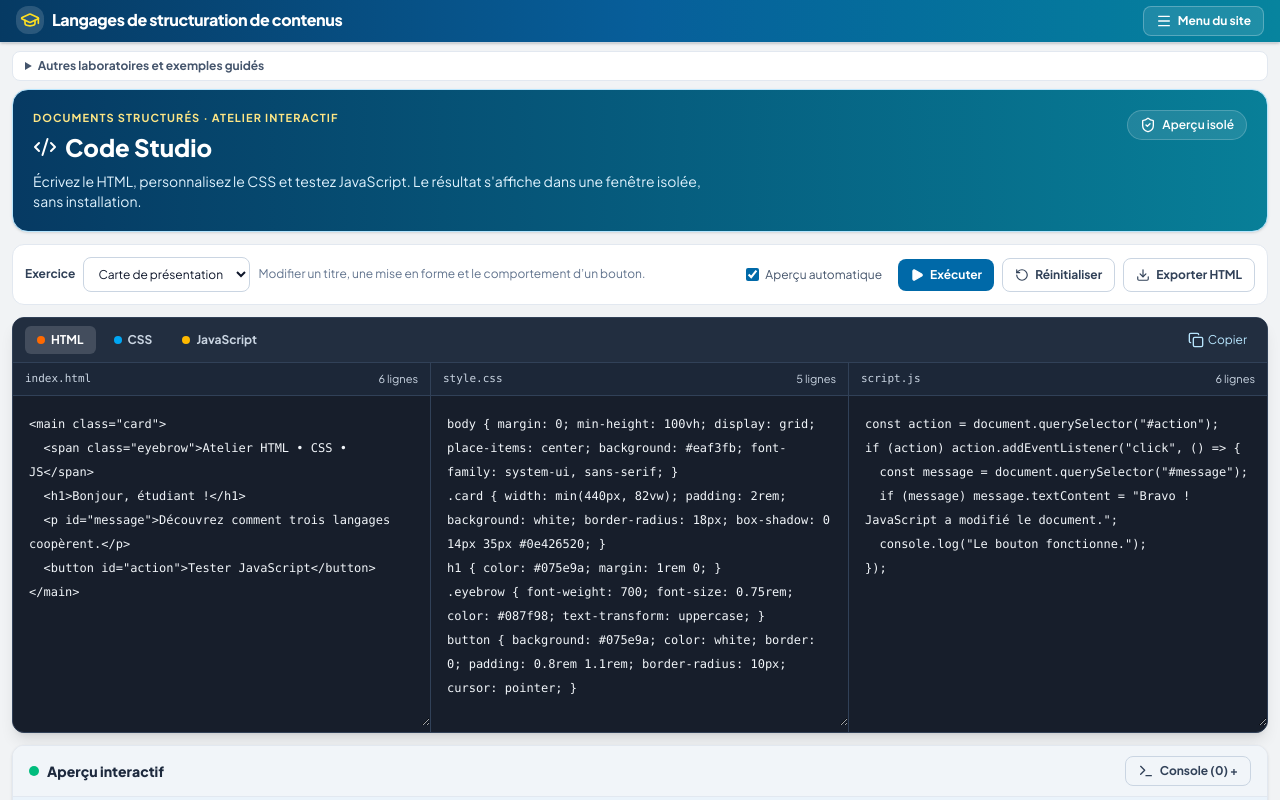
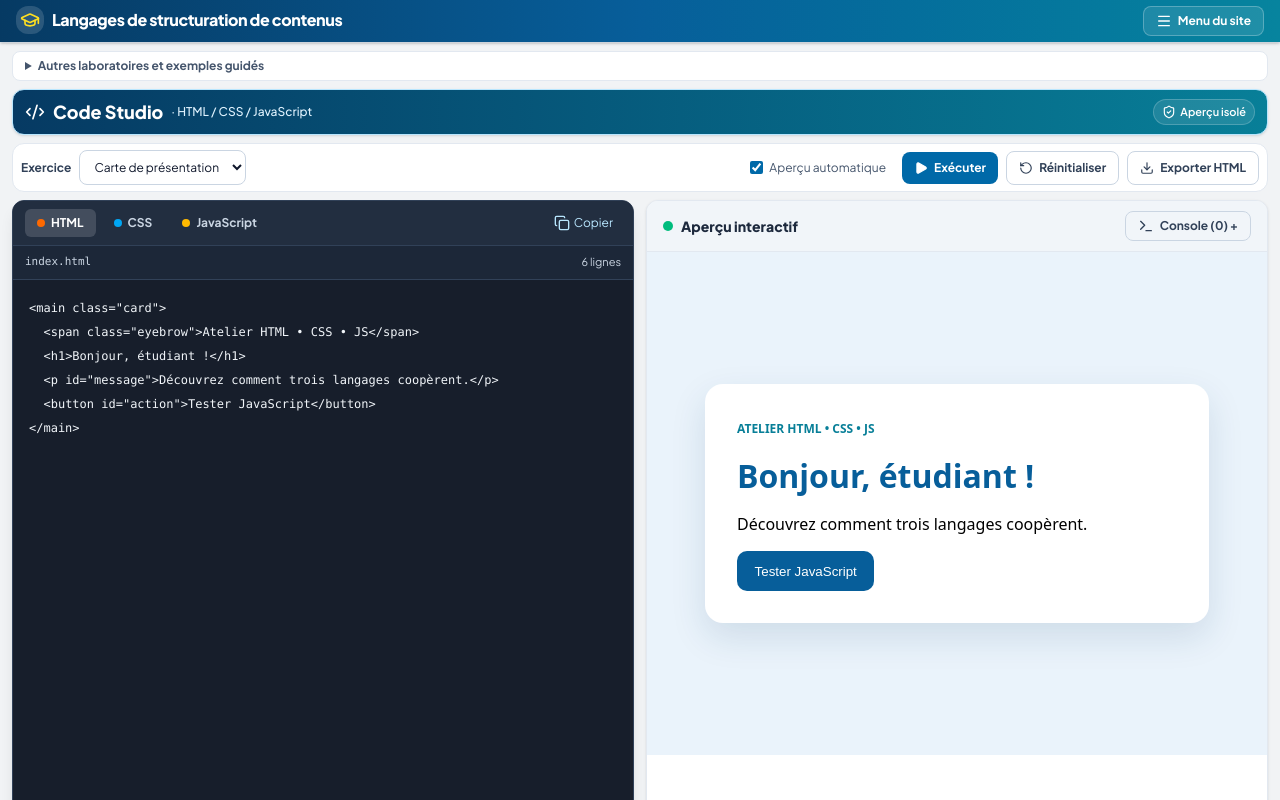
Before and after one commit to Bouguen/ds-1, a React (Vite) app: page / in a window 1280 px wide. Both pictures are taken after a click on the button "Ouvrir Code Studio". Shown: the top 800 px of the page. Built offline with nearby package versions, Linux system fonts and the light colour scheme.

Commit message:
feat: put live code editor and preview side by side, reduce studio chrome

```diff
--- a/src/components/WebCodeStudio.tsx
+++ b/src/components/WebCodeStudio.tsx
@@ -194,26 +194,26 @@ export function WebCodeStudio() {
     requestAnimationFrame(() => { node.selectionStart = node.selectionEnd = start + 2; });
   };
 
-  return <section aria-label="Code Studio HTML CSS JavaScript" className="space-y-3">
-    <div className="rounded-2xl border border-sky-200 dark:border-sky-900 bg-gradient-to-r from-[#063a63] to-[#087f98] text-white p-4 sm:p-5 shadow-sm">
-      <div className="flex flex-wrap gap-3 justify-between items-start">
+  return <section aria-label="Code Studio HTML CSS JavaScript" className="space-y-2">
+    <div className="rounded-xl border border-sky-200 dark:border-sky-900 bg-gradient-to-r from-[#063a63] to-[#087f98] text-white px-3 py-2 shadow-sm">
+      <div className="flex flex-wrap gap-2 justify-between items-center">
         <div>
-          <p className="text-[11px] uppercase tracking-widest font-bold text-amber-200">Documents structurés · Atelier interactif</p>
-          <h2 className="flex items-center gap-2 text-xl sm:text-2xl font-black mt-1"><Code2 className="w-6 h-6" aria-hidden="true"/> Code Studio</h2>
-          <p className="text-xs sm:text-sm mt-2 text-sky-100 max-w-2xl">Écrivez le HTML, personnalisez le CSS et testez JavaScript. Le résultat s'affiche dans une fenêtre isolée, sans installation.</p>
+
+          <h2 className="flex items-center gap-2 text-base sm:text-lg font-black"><Code2 className="w-5 h-5" aria-hidden="true"/> Code Studio <span className="text-xs font-medium text-sky-100 hidden sm:inline">· HTML / CSS / JavaScript</span></h2>
+
         </div>
-        <span className="inline-flex items-center gap-1.5 rounded-full bg-white/10 px-3 py-1.5 text-xs font-semibold border border-white/20"><ShieldCheck className="w-4 h-4"/> Aperçu isolé</span>
+        <span className="inline-flex items-center gap-1 rounded-full bg-white/10 px-2 py-1 text-[11px] font-semibold border border-white/20"><ShieldCheck className="w-3.5 h-3.5"/> Aperçu isolé</span>
       </div>
     </div>
 
-    <div className="flex flex-wrap gap-2 items-end justify-between bg-white dark:bg-slate-900 border border-slate-200 dark:border-slate-800 rounded-xl p-3">
+    <div className="flex flex-wrap gap-2 items-center justify-between bg-white dark:bg-slate-900 border border-slate-200 dark:border-slate-800 rounded-xl px-2 py-1.5">
       <div className="flex flex-wrap items-center gap-2 min-w-0">
         <label htmlFor="ds-web-template" className="text-xs font-bold text-slate-700 dark:text-slate-200">Exercice</label>
         <select id="ds-web-template" value={templateIndex} onChange={event => loadTemplate(Number(event.target.value))}
           className="max-w-[220px] sm:max-w-xs border border-slate-300 dark:border-slate-700 rounded-lg bg-white dark:bg-slate-950 text-slate-900 dark:text-slate-100 px-2.5 py-2 text-xs">
           {TEMPLATES.map((item, index) => <option key={item.name} value={index}>{item.name}</option>)}
         </select>
-        <span className="hidden lg:inline text-xs text-slate-500 dark:text-slate-400">{TEMPLATES[templateIndex].objective}</span>
+
       </div>
       <div className="flex flex-wrap items-center gap-2">
         <label className="flex items-center gap-1.5 px-2 py-1 text-xs text-slate-600 dark:text-slate-300 cursor-pointer">
@@ -232,7 +232,8 @@ export function WebCodeStudio() {
       </div>
     </div>
 
-    <div className="rounded-xl border border-slate-700 bg-[#171e2b] shadow-lg overflow-hidden">
+    <div data-testid="studio-workspace" className="grid grid-cols-1 lg:grid-cols-[minmax(0,1fr)_minmax(0,1fr)] gap-2 lg:gap-3 items-stretch">
+    <div data-testid="studio-code-pane" className="min-w-0 rounded-xl border border-slate-700 bg-[#171e2b] shadow-lg overflow-hidden">
       <div className="flex items-center justify-between gap-2 bg-[#222e40] px-3 py-2 border-b border-slate-700">
         <div className="flex gap-1.5 overflow-x-auto" role="tablist" aria-label="Choisir un éditeur pour les petits écrans">
           {PANELS.map(panel => <button key={panel.id} type="button" role="tab" aria-selected={activePanel === panel.id}
@@ -248,21 +249,21 @@ export function WebCodeStudio() {
           <span className="hidden sm:inline">{copied ? 'Copié' : 'Copier'}</span>
         </button>
       </div>
-      <div className="grid grid-cols-1 lg:grid-cols-3 divide-x divide-slate-700">
-        {PANELS.map(panel => <div key={panel.id} className={(activePanel === panel.id ? 'block' : 'hidden') + ' lg:block min-w-0'}>
+      <div className="grid grid-cols-1">
+        {PANELS.map(panel => <div key={panel.id} className={(activePanel === panel.id ? 'block' : 'hidden') + ' min-w-0'}>
           <div className="px-3 py-2 text-[11px] text-slate-300 bg-[#1c2738] flex items-center justify-between border-b border-slate-700">
             <span className="font-mono">{panel.filename}</span>
             <span>{draft[panel.id].split('\n').length} lignes</span>
           </div>
           <textarea aria-label={'Code ' + panel.label} spellCheck={false} value={draft[panel.id]} onChange={event => edit(panel.id, event.target.value)}
             onFocus={() => setActivePanel(panel.id)} onKeyDown={event => handleKeyDown(event, panel.id)}
-            className="w-full h-[290px] lg:h-[330px] bg-[#171e2b] text-slate-100 p-3 sm:p-4 font-mono text-[12px] leading-6 resize-y outline-none focus:ring-2 focus:ring-inset focus:ring-sky-500 selection:bg-sky-500/40"
+            className="block w-full h-[300px] lg:h-[clamp(350px,calc(100dvh-265px),930px)] bg-[#171e2b] text-slate-100 p-3 sm:p-4 font-mono text-[12px] leading-6 resize-y outline-none focus:ring-2 focus:ring-inset focus:ring-sky-500 selection:bg-sky-500/40"
           />
         </div>)}
       </div>
     </div>
 
-    <div className="rounded-xl overflow-hidden border border-slate-200 dark:border-slate-700 shadow-sm bg-white dark:bg-slate-900">
+    <div data-testid="studio-preview-pane" className="min-w-0 rounded-xl overflow-hidden border border-slate-200 dark:border-slate-700 shadow-sm bg-white dark:bg-slate-900">
       <div className="flex flex-wrap gap-2 items-center justify-between px-4 py-2.5 bg-slate-100 dark:bg-slate-800 border-b border-slate-200 dark:border-slate-700">
         <div className="flex items-center gap-2"><span className="w-2.5 h-2.5 bg-emerald-500 rounded-full"/><h3 className="font-black text-sm">Aperçu interactif</h3></div>
         <button type="button" onClick={() => setConsoleOpen(!consoleOpen)} aria-expanded={consoleOpen}
@@ -271,7 +272,7 @@ export function WebCodeStudio() {
         </button>
       </div>
       <iframe ref={iframe} title="Résultat du code HTML, CSS et JavaScript (origine isolée)"
-        sandbox="allow-scripts" referrerPolicy="no-referrer" srcDoc={preview} className="block w-full h-[325px] sm:h-[390px] bg-white border-none"/>
+        sandbox="allow-scripts" referrerPolicy="no-referrer" srcDoc={preview} className="block w-full h-[320px] lg:h-[clamp(350px,calc(100dvh-297px),898px)] bg-white border-none"/>
       {consoleOpen && <div className="bg-[#101826] border-t border-slate-700">
         <div className="flex justify-between items-center px-3 py-2 text-[11px] text-slate-300">
           <span>Console JavaScript — messages de l'aperçu</span>
@@ -287,9 +288,14 @@ export function WebCodeStudio() {
       </div>}
     </div>
 
-    <div className="flex flex-wrap items-start justify-between gap-2 rounded-xl border border-amber-200 dark:border-amber-900/70 bg-amber-50 dark:bg-amber-950/20 px-4 py-3 text-xs leading-relaxed text-amber-950 dark:text-amber-100">
+    </div>
+
+    <details className="rounded-lg border border-amber-200 dark:border-amber-900/70 bg-amber-50 dark:bg-amber-950/20 text-amber-950 dark:text-amber-100">
+      <summary className="cursor-pointer px-3 py-1.5 text-xs font-semibold">Conseils, objectif de l’exercice et informations de sauvegarde</summary>
+          <div className="flex flex-wrap items-start justify-between gap-2 rounded-xl border border-amber-200 dark:border-amber-900/70 bg-amber-50 dark:bg-amber-950/20 px-4 py-3 text-xs leading-relaxed text-amber-950 dark:text-amber-100">
       <p className="max-w-3xl"><BookOpen className="w-4 h-4 inline mr-1" aria-hidden="true"/><strong>À expérimenter :</strong> {TEMPLATES[templateIndex].objective} Les trois fichiers sont éditables. Vous pouvez aussi saisir un document HTML complet avec son DOCTYPE.</p>
       <p className="text-amber-800 dark:text-amber-200">Brouillon sauvegardé dans ce navigateur uniquement · Ressources réseau bloquées dans l’aperçu.</p>
     </div>
+    </details>
   </section>;
 }
```
